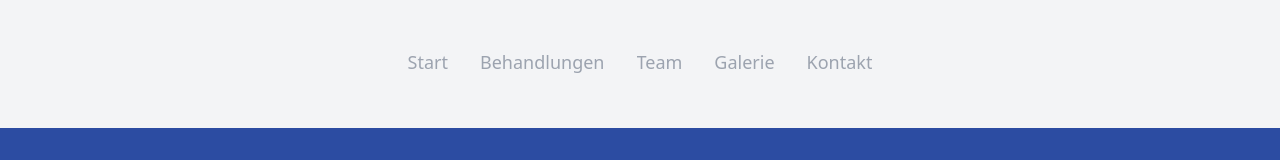
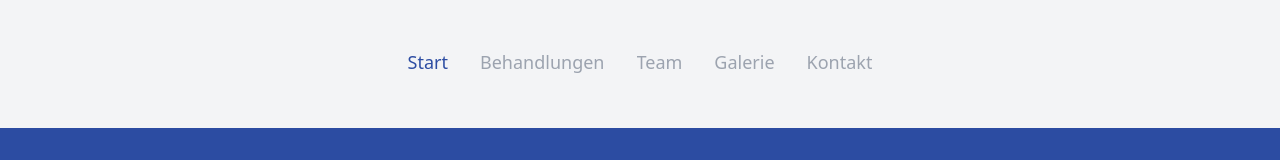
Before and after one commit to Lionheart2007/oppeck-walchetseder, an Angular app: page / in a window 1280 px wide. Shown: the top 160 px of the page. Built offline with nearby package versions, Linux system fonts and the light colour scheme.

Commit message:
Fix: Colors showing on active tab in navbar

```diff
--- a/src/app/structure/header/header.component.html
+++ b/src/app/structure/header/header.component.html
@@ -3,6 +3,7 @@
   <div class="group flex flex-col items-center cursor-pointer overflow-clip">
     <p
       class="text-lg text-muted group-hover:text-primary transition-colors"
+      [ngClass]="active == (entry.path[1] || '') ? 'text-primary' : ''"
       (click)="navigate(entry.path)"
     >
       {{ entry.text }}
--- a/src/app/structure/header/header.component.ts
+++ b/src/app/structure/header/header.component.ts
@@ -1,10 +1,11 @@
+import { CommonModule } from '@angular/common';
 import { Component } from '@angular/core';
 import { Router } from '@angular/router';
 
 @Component({
   selector: 'app-header',
   standalone: true,
-  imports: [],
+  imports: [CommonModule],
   templateUrl: './header.component.html',
   styleUrl: './header.component.css',
 })
@@ -17,9 +18,11 @@ export class HeaderComponent {
     { text: 'Kontakt', path: ['/', 'kontakt'] },
   ];
 
-  constructor(
-    private router: Router
-  ) {}
+  constructor(private router: Router) {}
+
+  get active() {
+    return this.router.url.split('/')[1];
+  }
 
   navigate(path: string[]) {
     this.router.navigate(path);
```
